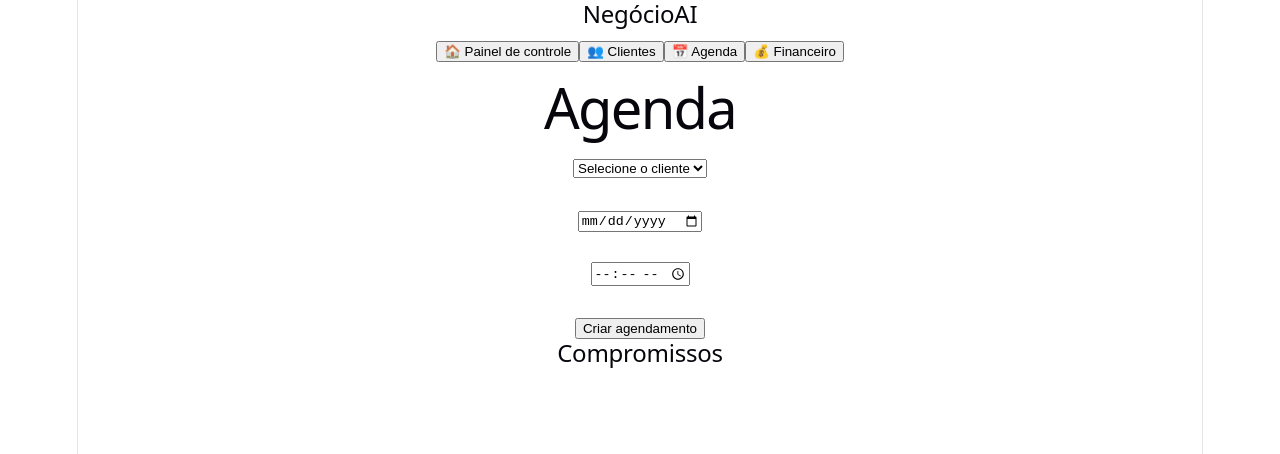
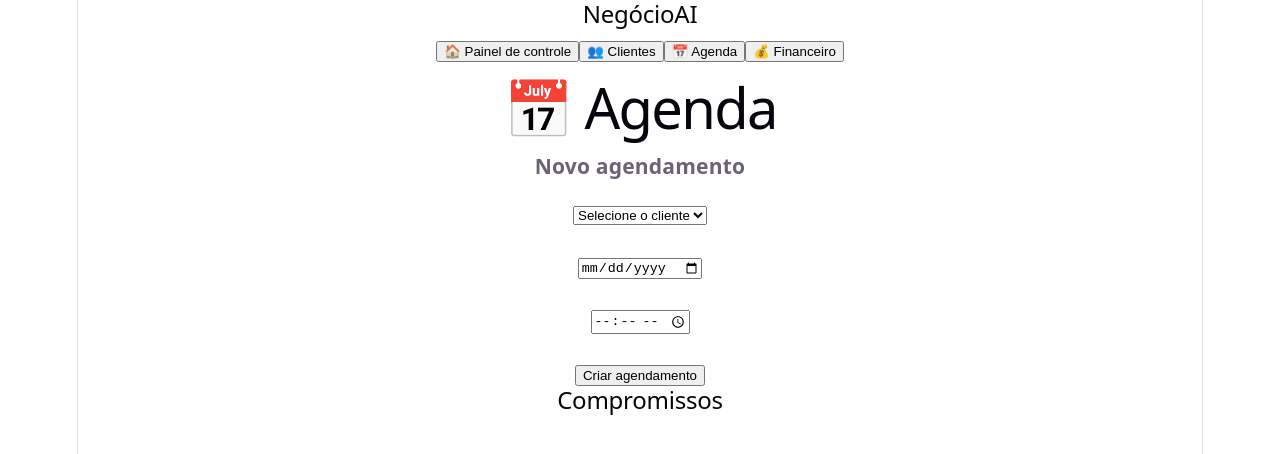
Before and after one commit to gilsonfc1/frontend, a React app: page / in a window 1280 px wide. Both pictures are taken after a click on the button "📅 Agenda". Shown: the top 454 px of the page. Built offline with nearby package versions, Linux system fonts and the light colour scheme; the HTML template or start-up script is replaced by a standard one.

Commit message:
Melhora visual da tela de agenda

```diff
--- a/src/pages/Agenda.jsx
+++ b/src/pages/Agenda.jsx
@@ -11,7 +11,6 @@ function Agenda() {
 
     return dadosSalvos ? JSON.parse(dadosSalvos) : [];
   });
-
 
   const clientes = JSON.parse(
     localStorage.getItem("clientes")
@@ -30,21 +29,17 @@ function Agenda() {
       horario
     };
 
-
     const novaLista = [
       ...agendamentos,
       novoAgendamento
     ];
 
-
     setAgendamentos(novaLista);
-
 
     localStorage.setItem(
       "agendamentos",
       JSON.stringify(novaLista)
     );
-
 
     setCliente("");
     setData("");
@@ -54,10 +49,15 @@ function Agenda() {
 
 
   return (
+
     <div>
 
-      <h1>Agenda</h1>
+      <h1>📅 Agenda</h1>
 
+
+      <div className="card">
+
+        <h3>Novo agendamento</h3>
 
         <select
           value={cliente}
@@ -69,16 +69,17 @@ function Agenda() {
           </option>
 
           {clientes.map((c, index) => (
-          <option key={index} value={c.nome}>
+            <option
+              key={index}
+              value={c.nome}
+            >
               {c.nome}
             </option>
           ))}
 
         </select>
 
-
         <br /><br />
-
 
         <input
           type="date"
@@ -86,9 +87,7 @@ function Agenda() {
           onChange={(e) => setData(e.target.value)}
         />
 
-
         <br /><br />
-
 
         <input
           type="time"
@@ -96,13 +95,15 @@ function Agenda() {
           onChange={(e) => setHorario(e.target.value)}
         />
 
-
         <br /><br />
 
-
-      <button onClick={criarAgendamento}>
+        <button
+          onClick={criarAgendamento}
+        >
           Criar agendamento
         </button>
+
+      </div>
 
 
       <h2>Compromissos</h2>
@@ -110,15 +111,25 @@ function Agenda() {
 
       {agendamentos.map((item, index) => (
 
-        <p key={index}>
-          {item.cliente} - {item.data} - {item.horario}
-        </p>
+        <div
+          className="card"
+          key={index}
+        >
+
+          <h3>{item.cliente}</h3>
+
+          <p>📅 {item.data}</p>
+
+          <p>🕒 {item.horario}</p>
+
+        </div>
 
       ))}
 
+    </div>
 
-    </div>
   );
+
 }
 
 export default Agenda;
```
Lines whose indentation alone changed are shown as unchanged.
